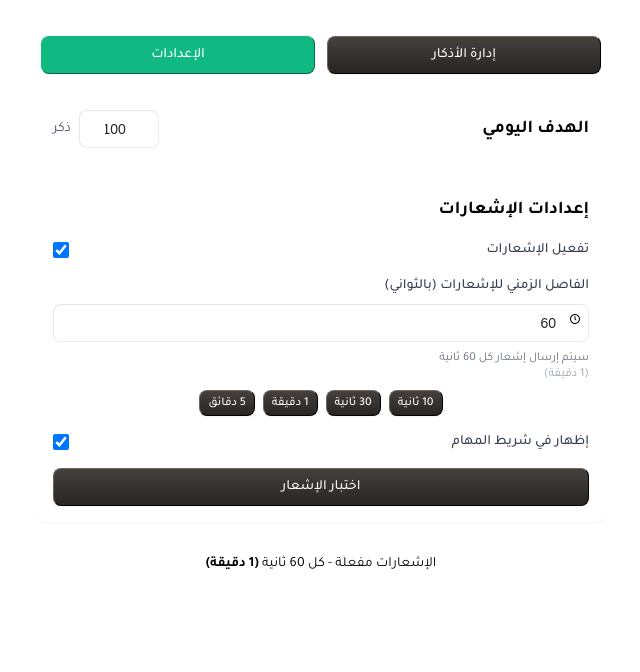
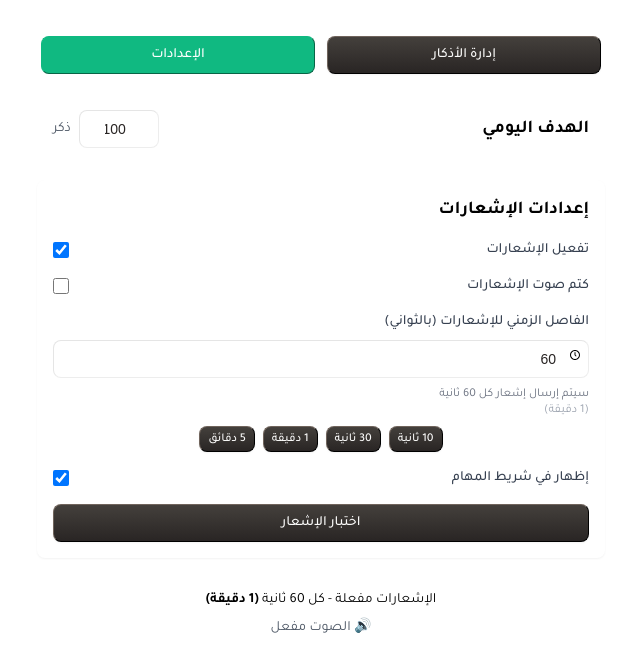
Before and after one commit to M-ZENHOM/Azkary, a React (Vite) app: page / in a window 1280 px wide. Both pictures are taken after a click on the button "الإعدادات". Shown: the top 672 px of the page, without its empty margins (350-990 px from the left). Built offline with nearby package versions, Linux system fonts and the light colour scheme.

Commit message:
feat: add mute sound option to notifications

```diff
--- a/electron/azkar/notification.ts
+++ b/electron/azkar/notification.ts
@@ -3,7 +3,7 @@ import fs from "node:fs"
 import path from "node:path"
 import { getTodayTotal, saveDailyProgress } from "./zekr"
 
-export async function showNotification(zekr: { text: string }) {
+export async function showNotification(zekr: { text: string }, muteSound: boolean = false) {
 
     if (!Notification.isSupported()) {
         console.log('Notifications not supported on this platform')
@@ -16,8 +16,9 @@ export async function showNotification(zekr: { text: string }) {
     }
 
     const notification = new Notification({
-        title: zekr.text,
+        body: zekr.text,
         icon: iconPath,
+        silent: muteSound
     })
 
     notification.show()
--- a/electron/azkar/setting.ts
+++ b/electron/azkar/setting.ts
@@ -4,7 +4,8 @@ import { settingsPath } from './paths'
 export const defaultSettings = {
     notificationInterval: 60,
     enabled: true,
-    showTray: true
+    showTray: true,
+    muteSound: false
 }
 
 export function loadSettings() {
@@ -23,7 +24,7 @@ export function loadSettings() {
     }
 }
 
-export function saveSettings(settings: { notificationInterval: number, enabled: boolean, showTray: boolean }) {
+export function saveSettings(settings: { notificationInterval: number, enabled: boolean, showTray: boolean, muteSound: boolean }) {
     try {
         fs.writeFileSync(settingsPath, JSON.stringify(settings, null, 2), "utf-8")
     } catch (e) {
--- a/electron/preload/index.ts
+++ b/electron/preload/index.ts
@@ -41,7 +41,7 @@ contextBridge.exposeInMainWorld('electronAPI', {
   getNotificationSettings() {
     return ipcRenderer.invoke("get-notification-settings")
   },
-  updateNotificationSettings(settings: { notificationInterval: number, enabled: boolean, showTray: boolean }) {
+  updateNotificationSettings(settings: { notificationInterval: number, enabled: boolean, showTray: boolean, muteSound: boolean }) {
     return ipcRenderer.invoke("update-notification-settings", settings)
   },
   testNotification() {
--- a/src/App.tsx
+++ b/src/App.tsx
@@ -4,22 +4,16 @@ import Layout from "./components/Layout";
 import { NotificationSettings } from "./components/NotificationSettings";
 import Button from "./components/ui/button";
 import { cn } from "./lib/utils";
-
-interface NotificationSettingsType {
-  notificationInterval: number;
-  enabled: boolean;
-  showTray: boolean;
-}
+import { NotificationSettings as NotificationSettingsType } from "./type/electron";
 
 function App() {
-  const [activeTab, setActiveTab] = useState<
-    "zekr" | "settings"
-  >("zekr");
+  const [activeTab, setActiveTab] = useState<"zekr" | "settings">("zekr");
   const [notificationSettings, setNotificationSettings] =
     useState<NotificationSettingsType>({
       notificationInterval: 60,
       enabled: true,
       showTray: true,
+      muteSound: false,
     });
 
   const handleSettingsChange = (settings: NotificationSettingsType) => {
@@ -56,6 +50,7 @@ function App() {
       )}
       <div className="w-full bg-white rounded-lg text-center p-4 text-sm text-black">
         {notificationSettings.enabled ? (
+          <div className="space-y-2">
             <p>
               الإشعارات مفعلة - كل {notificationSettings.notificationInterval}{" "}
               ثانية
@@ -70,6 +65,12 @@ function App() {
                 </span>
               )}
             </p>
+            <p className="text-sm text-gray-600">
+              {notificationSettings.muteSound
+                ? "🔇 الصوت مكتوم"
+                : "🔊 الصوت مفعل"}
+            </p>
+          </div>
         ) : (
           <p>الإشعارات معطلة</p>
         )}
--- a/src/components/NotificationSettings.tsx
+++ b/src/components/NotificationSettings.tsx
@@ -4,25 +4,21 @@ import Button from "./ui/button";
 import Input from "./ui/input";
 import { DailyTargetSettings } from "./Azkar/DailyTargetSettings";
 import { useDailySettings } from "./Azkar/hooks";
-
-interface NotificationSettings {
-  notificationInterval: number;
-  enabled: boolean;
-  showTray: boolean;
-}
+import { NotificationSettings as NotificationSettingsType } from "../type/electron";
 
 interface NotificationSettingsProps {
-  onSettingsChange: (settings: NotificationSettings) => void;
+  onSettingsChange: (settings: NotificationSettingsType) => void;
 }
 
 export function NotificationSettings({
   onSettingsChange,
 }: NotificationSettingsProps) {
   const [isPending, startTransition] = useTransition();
-  const [settings, setSettings] = useState<NotificationSettings>({
+  const [settings, setSettings] = useState<NotificationSettingsType>({
     notificationInterval: 60,
     enabled: true,
     showTray: true,
+    muteSound: false,
   });
   const { dailySettings, updateDailyTarget } = useDailySettings();
   useEffect(() => {
@@ -42,7 +38,9 @@ export function NotificationSettings({
     }
   };
 
-  const updateSettings = async (newSettings: Partial<NotificationSettings>) => {
+  const updateSettings = async (
+    newSettings: Partial<NotificationSettingsType>
+  ) => {
     try {
       startTransition(() => {
         setSettings((prev) => ({ ...prev, ...newSettings }));
@@ -91,6 +89,17 @@ export function NotificationSettings({
               className="w-4 h-4 text-blue-600 bg-gray-100 border-gray-300 rounded focus:ring-blue-500 focus:ring-2"
             />
           </div>
+          <div className="flex items-center justify-between">
+            <label className="text-sm font-medium text-gray-700">
+              كتم صوت الإشعارات
+            </label>
+            <input
+              type="checkbox"
+              checked={settings.muteSound}
+              onChange={(e) => updateSettings({ muteSound: e.target.checked })}
+              className="w-4 h-4 text-blue-600 bg-gray-100 border-gray-300 rounded focus:ring-blue-500 focus:ring-2"
+            />
+          </div>
           <div className="space-y-2">
             <label className="block text-sm font-medium text-gray-700 text-right">
               الفاصل الزمني للإشعارات (بالثواني)
@@ -136,6 +145,7 @@ export function NotificationSettings({
                 },
               ].map((interval) => (
                 <Button
+                  key={interval.value}
                   onClick={() =>
                     updateSettings({ notificationInterval: interval.value })
                   }
--- a/src/type/electron.d.ts
+++ b/src/type/electron.d.ts
@@ -9,6 +9,13 @@ export interface DailySettings {
     lastResetDate: string;
 }
 
+export interface NotificationSettings {
+    notificationInterval: number;
+    enabled: boolean;
+    showTray: boolean;
+    muteSound: boolean;
+}
+
 export interface ElectronAPI {
     saveZekr: (data: { text: string, priority: number, count?: number }) => Promise<void>;
     loadZekr: () => Promise<ZekrItem[]>;
@@ -16,8 +23,8 @@ export interface ElectronAPI {
     deleteZekr: (index: number) => Promise<boolean>;
     saveAllZekr: (zekrArray: ZekrItem[]) => Promise<boolean>;
     addMissingZekr: (zekrText: string) => Promise<boolean>;
-    getNotificationSettings: () => Promise<any>;
-    updateNotificationSettings: (settings: any) => Promise<any>;
+    getNotificationSettings: () => Promise<NotificationSettings>;
+    updateNotificationSettings: (settings: NotificationSettings) => Promise<NotificationSettings>;
     testNotification: () => Promise<boolean>;
     triggerNotificationTimer: () => Promise<boolean>;
     loadDailyProgress: (date: string) => Promise<number>;
@@ -26,7 +33,7 @@ export interface ElectronAPI {
     saveDailySettings: (settings: DailySettings) => Promise<boolean>;
     getTodayTotal: () => Promise<number>;
     incrementZekrCount: (zekrText: string) => Promise<number>;
-    getTodayZekrCount: () => Promise<number>;
+    getTodayZekrCount: (zekrText: string) => Promise<number>;
 }
 
 declare global {
```
Also changed, not shown: electron/main/index.ts (+6 -3 lines). Lines whose indentation alone changed are shown as unchanged.
